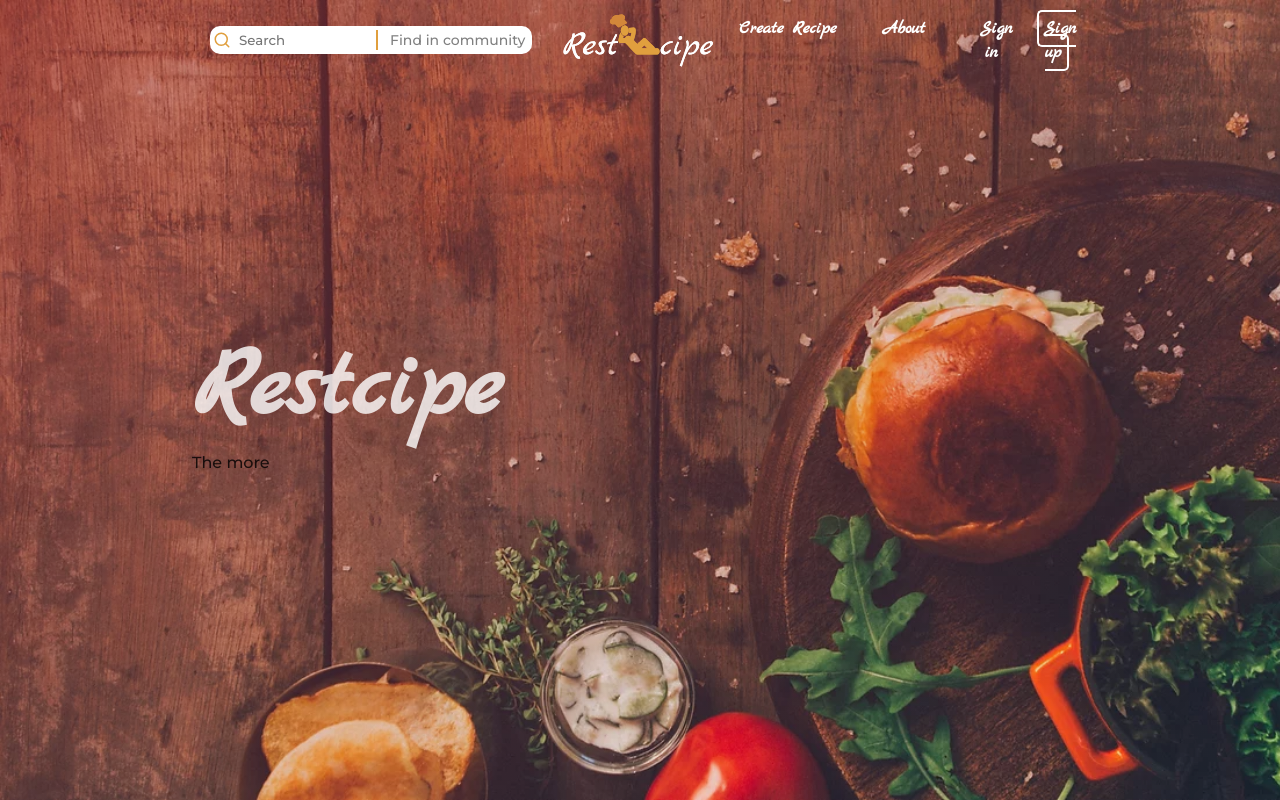
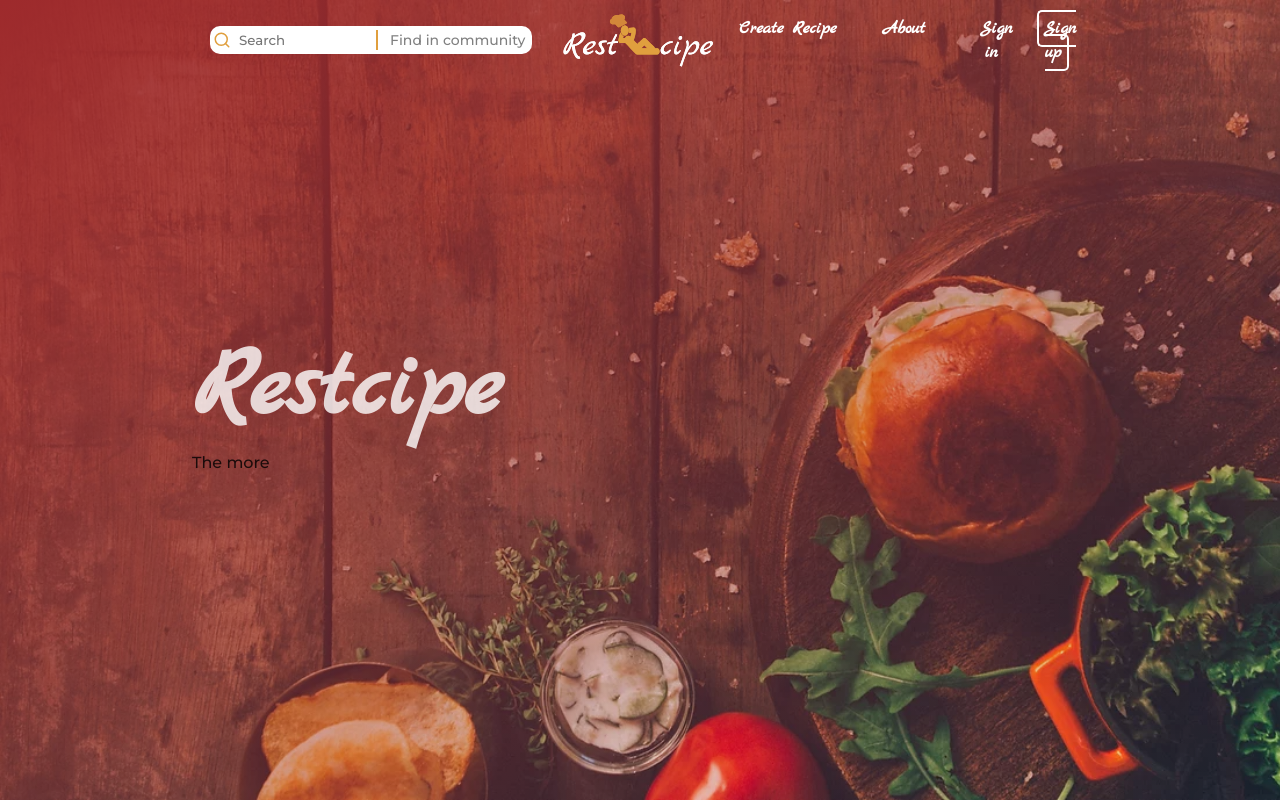
Before and after one commit to Edward2362/BITS, a React (Create React App) app: page / in a window 1280 px wide. Shown: the top 800 px of the page. Built offline with nearby package versions, Linux system fonts and the light colour scheme.

Commit message:
Updated Sign in - Sign up css

```diff
--- a/src/App.css
+++ b/src/App.css
@@ -499,14 +499,14 @@
     height: 100vh; /*Necessary.  100vh = 100% of the viewport height*/
     padding: 0; /* No padding */
     margin: 0; /* No margins */
-    background: linear-gradient(to bottom right, #fff3b0, #ffdaaa00);
+    /* background: linear-gradient(to bottom right, #fff3b0, #ffdaaa00); */
     /* Shorthand: image, repeat, X align, Y align. */
     background-size: cover; /* Cover all available space*/
     background-image: url(./img/ad-bg2.png);
 }
 
 .overlay {
-    background: linear-gradient(to bottom right, #9e2a2c8f, #ffd8a600);
+    background: linear-gradient(to bottom right, #9e2a2c, #ffd8a600);
 }
 
 .ad-body {
```
